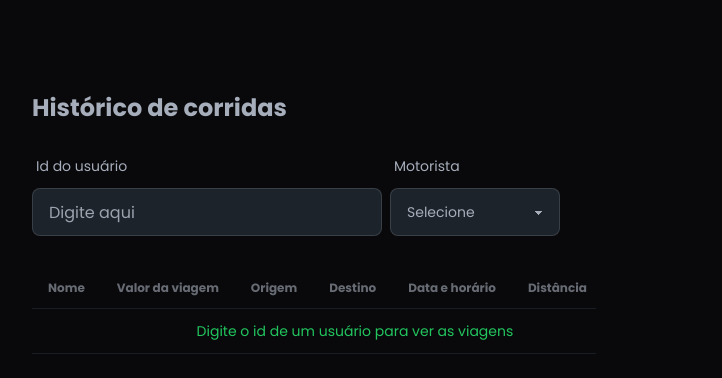
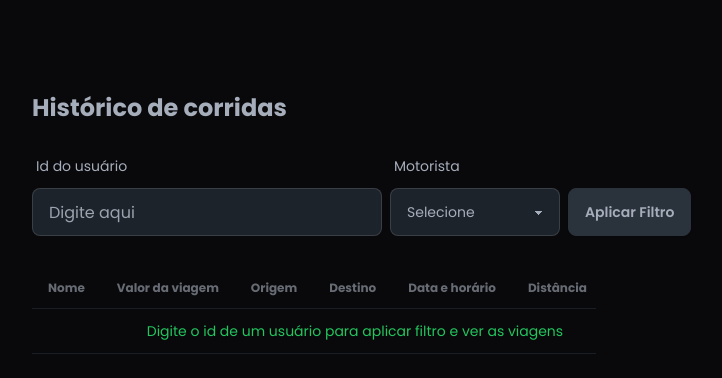
Before and after one commit to IdenilsonSantos/shopperteste, a React (Vite) app in the folder frontend/: page /history in a window 1280 px wide. Shown: the top 378 px of the page, without its empty margins (12-734 px from the left). Built offline with nearby package versions, Linux system fonts and the light colour scheme.

Commit message:
update: implement filter button and enhance error handling

```diff
--- a/frontend/package.json
+++ b/frontend/package.json
@@ -14,7 +14,8 @@
     "react": "^18.3.1",
     "react-dom": "^18.3.1",
     "react-router-dom": "^7.0.1",
-    "react-toastify": "^10.0.6"
+    "react-toastify": "^10.0.6",
+    "tailwind-merge": "^2.5.4"
   },
   "devDependencies": {
     "@eslint/js": "^9.13.0",
--- a/frontend/src/Pages/rideHistory.tsx
+++ b/frontend/src/Pages/rideHistory.tsx
@@ -1,4 +1,4 @@
-import React, { useState, useCallback, useEffect, useMemo } from "react";
+import React, { useState, useCallback, useMemo, useEffect } from "react";
 import InputField from "../components/Input";
 import SelectInputField from "../components/Select";
 import Drivers from "../utils/driversMock.json";
@@ -6,6 +6,7 @@ import fetchData from "../utils/fetch";
 import { Bounce, toast } from "react-toastify";
 import { formatCurrency } from "../utils/currency";
 import { formatDate, formatDuration } from "../utils/date";
+import Button from "../components/Button";
 
 interface Driver {
   name: string;
@@ -62,17 +63,24 @@ export default function RideHistoryPage() {
       if (response) {
         setData(response.rides || []);
       }
+    // eslint-disable-next-line @typescript-eslint/no-explicit-any
     } catch (error: any) {
-      toast.error(error || "Ocorreu um erro ao buscar hisórico de corridas", {
+      toast.error(`${error}${', tente fornecer um novo filtro'}` || "Ocorreu um erro ao buscar o histórico de corridas", {
         transition: Bounce,
       });
       setData([])
     }
   }, [values.id, values.driver_id]);
 
+  const applyFilter = async () => {
+    getHistory();
+  };
+
   useEffect(() => {
-    getHistory();
-  }, [getHistory]);
+    if (!values.id) {
+      setData([])
+    }
+  }, [values])
 
   const rideList = useMemo(() => {
     return data.map(
@@ -104,7 +112,7 @@ export default function RideHistoryPage() {
         <h1 className="text-2xl font-bold mb-6">
           Histórico de corridas
         </h1>
-        <div className="flex gap-2 mb-4">
+        <div className="flex gap-2 mb-4 items-center">
           <InputField
             label="Id do usuário"
             value={values.id}
@@ -118,6 +126,7 @@ export default function RideHistoryPage() {
             onChange={handleChange}
             name="driver_id"
           />
+          <Button className="mt-6" label="Aplicar Filtro" onClick={applyFilter} />
         </div>
         <div className="overflow-x-auto max-h-[400px]">
           <table className="table min-w-full">
@@ -136,7 +145,7 @@ export default function RideHistoryPage() {
               {values.id === "" ? (
                 <tr>
                   <td colSpan={7} className="text-center text-green-500">
-                    Digite o id de um usuário para ver as viagens
+                    Digite o id de um usuário para aplicar filtro e ver as viagens
                   </td>
                 </tr>
               ) : rideList.length > 0 ? (
--- a/frontend/src/components/Button/index.tsx
+++ b/frontend/src/components/Button/index.tsx
@@ -1,4 +1,4 @@
-import React from "react";
+import { twJoin } from 'tailwind-merge'
 
 interface ButtonProps {
   label?: string;
@@ -9,10 +9,10 @@ interface ButtonProps {
 const Button: React.FC<ButtonProps> = ({
   label = "Enviar",
   onClick = () => {},
-  className = "btn btn-neutral",
+  className = "",
 }) => {
   return (
-    <button onClick={onClick} className={className}>
+    <button onClick={onClick} className={twJoin("btn btn-neutral", className)}>
       {label}
     </button>
   );
--- a/frontend/src/main.tsx
+++ b/frontend/src/main.tsx
@@ -10,7 +10,7 @@ createRoot(document.getElementById("root")!).render(
     <AppRoutes />
     <ToastContainer
       position="top-right"
-      autoClose={1000}
+      autoClose={1800}
       hideProgressBar={false}
       newestOnTop={false}
       closeOnClick
```
